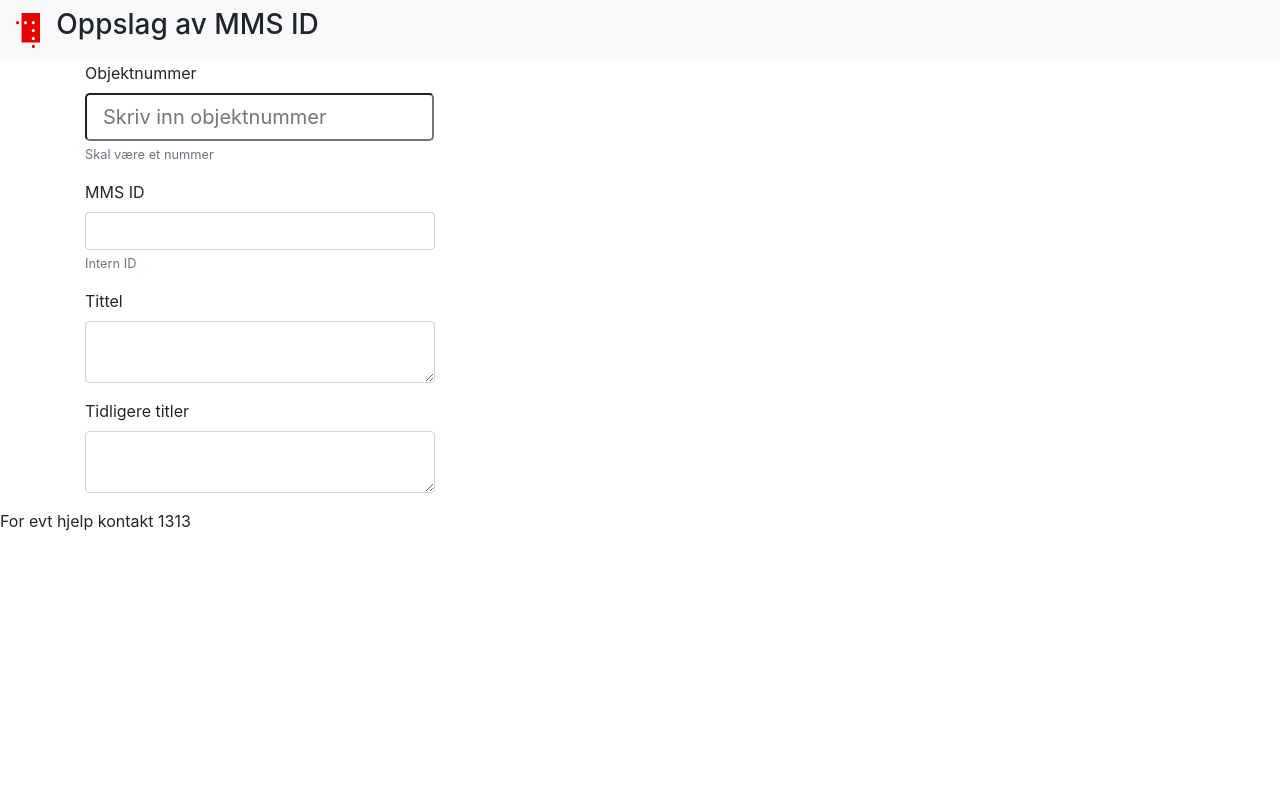
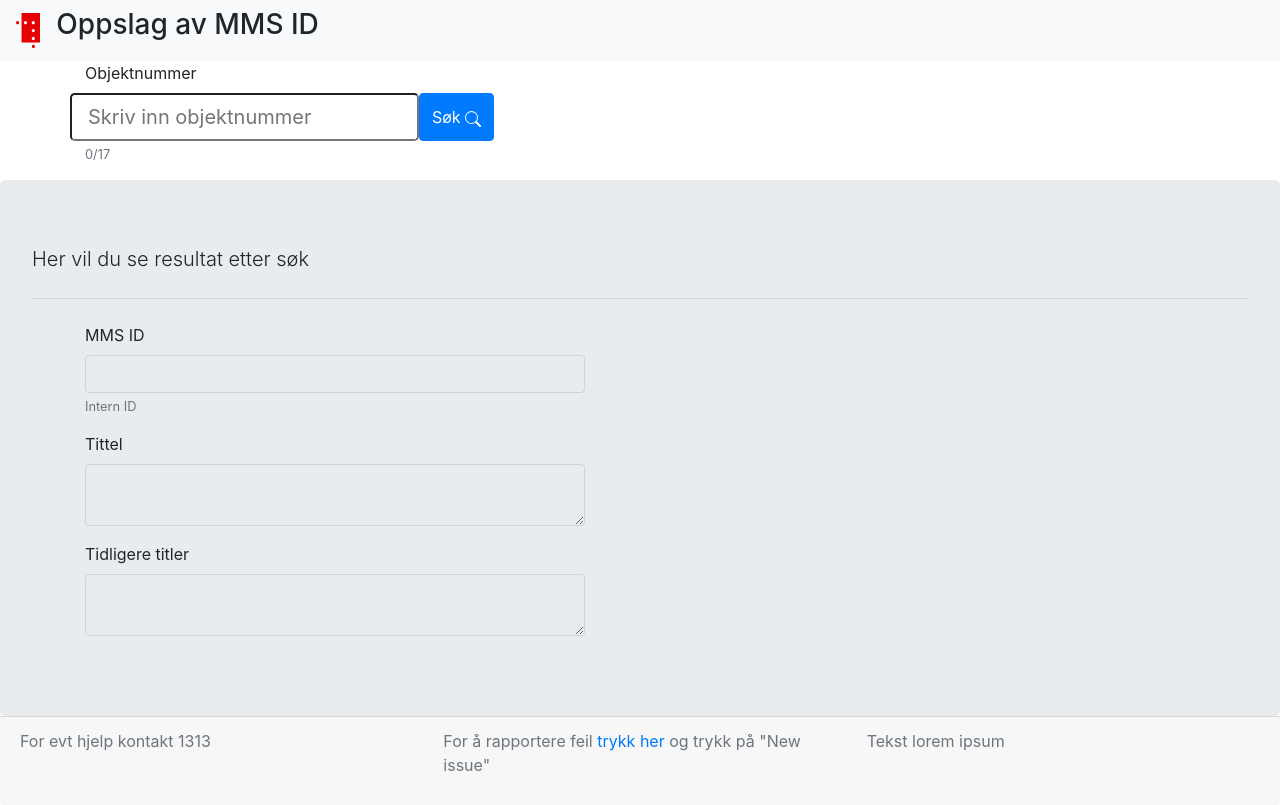
Before and after one commit to Avokadoen/periodical_mms, a plain HTML site: page index.html in a window 1280 px wide. Drawn offline with nearby package versions, Linux system fonts and the light colour scheme.

Commit message:
Improved styling and more footer content

```diff
--- a/index.html
+++ b/index.html
@@ -17,7 +17,7 @@
         <link rel="icon" type="image/svg" href="assets/nb-logo-white.svg">
         <title>MMS ID oppslag</title>
     </head>
-    <body>
+    <body style="height: 100vh;">
         <nav class="navbar navbar-expand-lg navbar-light bg-light">
             <div class="navbar-header">
                 <ul class="navbar-nav mr-auto">
@@ -31,34 +31,68 @@
 
         <!-- input fields -->
         <div class="container">
+            <form>
                 <div class="form-group form-style">
                     <label for="objectIdForm">Objektnummer</label>
+                    <div class="row">
                         <input type="number" class="form-control-lg" id="objectIdForm" placeholder="Skriv inn objektnummer">
-                <small id="objectIdFormHelp" class="form-text text-muted">Skal være et nummer</small>
+                        <button id="objectSearchBtn" class="btn btn-primary">
+                            Søk
+                            <!-- inline search icon -->
+                            <svg class="bi bi-search" width="1em" height="1em" viewBox="0 0 16 16" fill="currentColor" xmlns="http://www.w3.org/2000/svg">
+                                <path fill-rule="evenodd" d="M10.442 10.442a1 1 0 0 1 1.415 0l3.85 3.85a1 1 0 0 1-1.414 1.415l-3.85-3.85a1 1 0 0 1 0-1.415z"/>
+                                <path fill-rule="evenodd" d="M6.5 12a5.5 5.5 0 1 0 0-11 5.5 5.5 0 0 0 0 11zM13 6.5a6.5 6.5 0 1 1-13 0 6.5 6.5 0 0 1 13 0z"/>
+                            </svg>
+                        </button>
+                        <div id="objectSearchSpinner" class="spinner-border text-danger" role="status" hidden="hidden">
+                            <span class="sr-only">Loading...</span>
                         </div>
                     </div>
+                    <small id="objectIdFormHelp" class="form-text text-muted">0/17</small>
+                </div>
+            </form>
+
+        </div>
+
 
         <!-- display fields -->
+        <div class="jumbotron">
+            <p class="lead">Her vil du se resultat etter søk</p>
+            <hr class="my-4">
             <div class="container">
                 <form>
                     <div class="form-group form-style">
                         <label for="mmsId">MMS ID</label>
-                    <input type="number" class="form-control" id="mmsId">
+                        <input type="number" class="form-control" id="mmsId" disabled="disabled">
                         <small id="mmsIdHelp" class="form-text text-muted">Intern ID</small>
                     </div>
                     <!-- TODO: changed date -->
                     <div class="form-group form-style">
                         <label for="currentTitle">Tittel</label>
-                    <textarea class="form-control" id="currentTitle"></textarea>
+                        <textarea class="form-control" id="currentTitle" disabled="disabled"></textarea>
                     </div>
 
                     <div class="form-group form-style">
                         <label for="previousTitles">Tidligere titler</label>
-                    <textarea class="form-control" id="previousTitles"></textarea>
+                        <textarea class="form-control" id="previousTitles" disabled="disabled"></textarea>
                     </div>
                 <form>
             </div>
+        </div>
 
-        <footer>For evt hjelp kontakt 1313</footer>
+        <footer class="card-footer text-muted">
+            <div class="row">
+                <div class="col-sm">
+                    <p>For evt hjelp kontakt 1313</p>
+
+                </div>
+                <div class="col-sm">
+                    <p>For å rapportere feil <a href="https://github.com/Avokadoen/periodical_mms/issues" target="_blank">trykk her</a> og trykk på "New issue"</p>
+                </div>
+                <div class="col-sm">
+                    <p>Tekst lorem ipsum</p>
+                </div>
+            </div>
+        </footer>
     </body>
 </html>
--- a/periodical_mms.css
+++ b/periodical_mms.css
@@ -7,7 +7,16 @@
 }
 
 .form-style {
-    max-width: 350px;
+    max-width: 500px;
+}
+
+/* override some bootstrap classes */
+.jumbotron {
+    margin-bottom: 0 !important;
+}
+
+.footer {
+    flex-grow: 1 !important;
 }
 
 /* source: https://www.w3schools.com/howto/howto_css_hide_arrow_number.asp */
@@ -21,4 +30,4 @@ input::-webkit-inner-spin-button {
 /* Firefox */
 input[type=number] {
     -moz-appearance: textfield;
-  }
+}
```
Also changed, not shown: README.md (added). Lines whose indentation alone changed are shown as unchanged.
